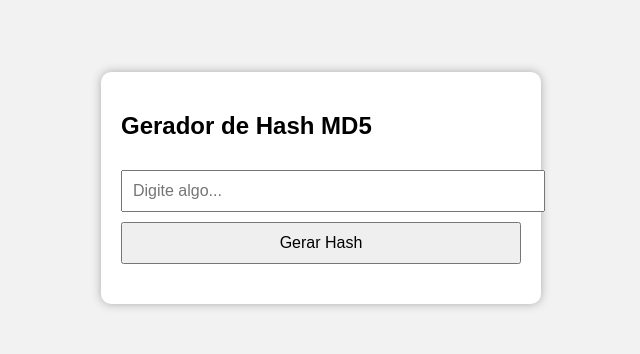
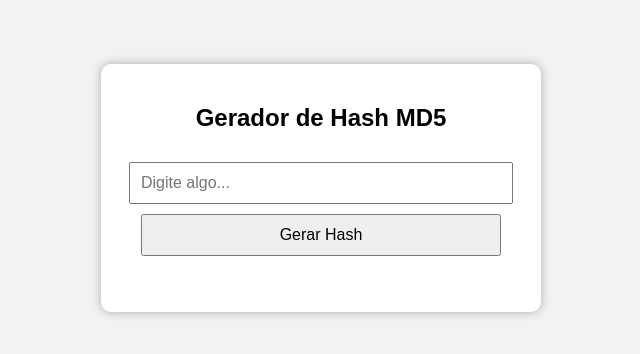
Before and after one commit to vitorbertolla/GeradorHash, a plain HTML site: page index.html in a window 1280 px wide. Shown: the part 220-574 px from the top of the page, without its empty margins (319-959 px from the left). Drawn offline with nearby package versions, Linux system fonts and the light colour scheme.

Commit message:
Hash funcionando

```diff
--- a/index.html
+++ b/index.html
@@ -8,15 +8,16 @@
 </head>
 <body>
      <div class="box">
-    <h2>Gerador de Hash MD5</h2>
+        <h2>Gerador de Hash MD5</h2>
 
-    <input type="text" id="texto" placeholder="Digite algo...">
+        <input type="text" id="texto" placeholder="Digite algo...">
 
-    <button id="botao">Gerar Hash</button>
+        <button id="botao">Gerar Hash</button>
 
-    <p id="resultado"></p>
+        <p id="resultado"></p>
   </div>
 
-    <script src="script.js" type="module"></script>
+    <script src="https://cdnjs.cloudflare.com/ajax/libs/blueimp-md5/2.19.0/js/md5.min.js"></script>
+    <script src="script.js" ></script>
 </body>
 </html>
--- a/script.js
+++ b/script.js
@@ -1,4 +1,3 @@
-import md5 from 'https://cdn.jsdelivr.net/npm/blueimp-md5@2.19.0/js/md5.min.js';
 
 document.getElementById("botao").onclick = gerarHash
 
--- a/styles.css
+++ b/styles.css
@@ -13,10 +13,14 @@ body {
       width: 400px;
       border-radius: 10px;
       box-shadow: 0 0 10px #aaa;
+      display: flex;
+      flex-direction: column;
+      align-items: center;
+      justify-content: center;
     }
 
     input, button {
-      width: 100%;
+      width: 90%;
       padding: 10px;
       margin-top: 10px;
       font-size: 16px;
```
